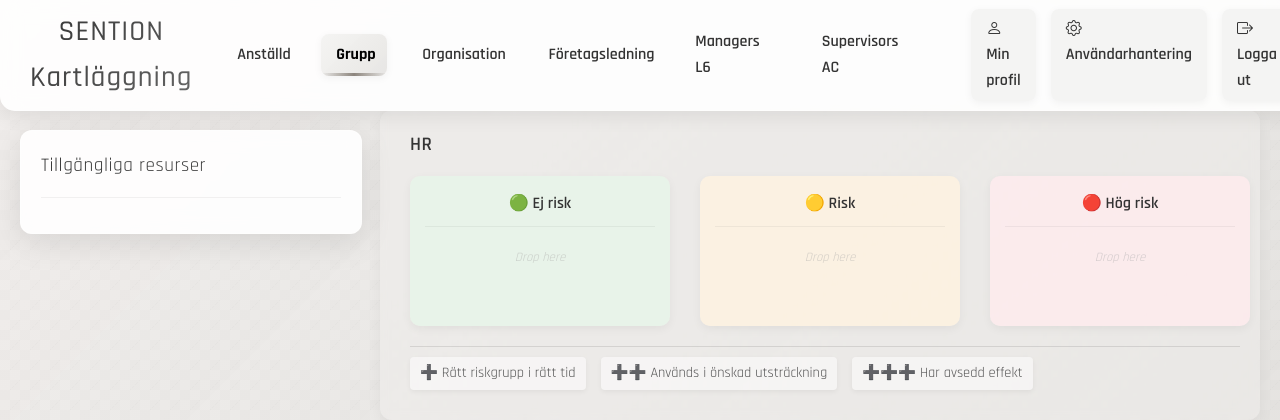
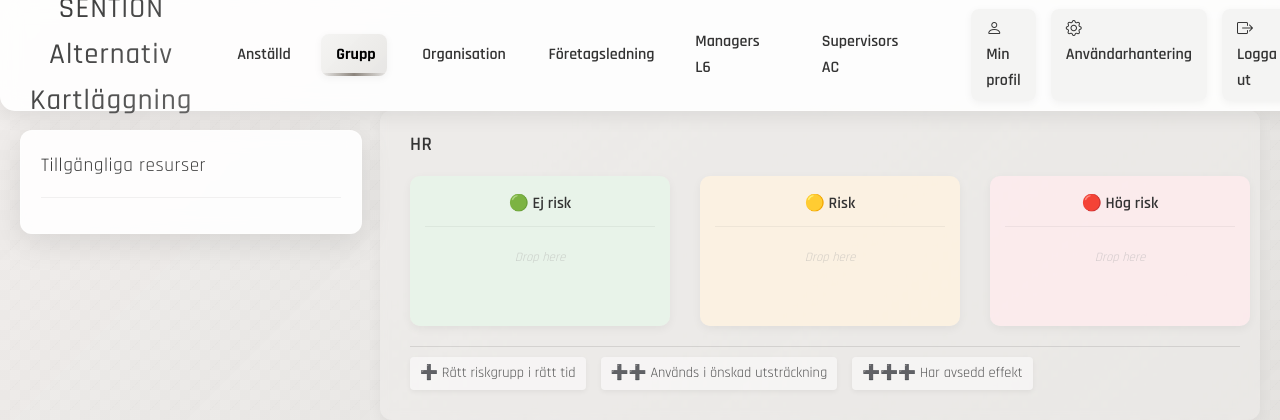
Before and after one commit to Erik-Sention/Sention-Kartl-ggning, a Flask app: page /home/grupp in a window 1280 px wide. Shown: the top 420 px of the page. Run offline with Flask 2, Linux system fonts and the light colour scheme; the visitor is signed in with stand-in values (Sample User, id 1); data that the repository does not hold is empty; some libraries are stand-ins or nearby versions.

Commit message:
Update index.html

```diff
--- a/templates/index.html
+++ b/templates/index.html
@@ -1197,7 +1197,7 @@
     </script>
 
     <div class="header">
-        <h2>SENTION Kartläggning</h2>
+        <h2>SENTION Alternativ Kartläggning</h2>
         <div class="navbar-links">
             <a href="{{ url_for('home', category='anstalld') }}" class="{{ 'active' if current_category == 'anstalld' else '' }}">Anställd</a>
             <a href="{{ url_for('home', category='grupp') }}" class="{{ 'active' if current_category == 'grupp' else '' }}">Grupp</a>
```
